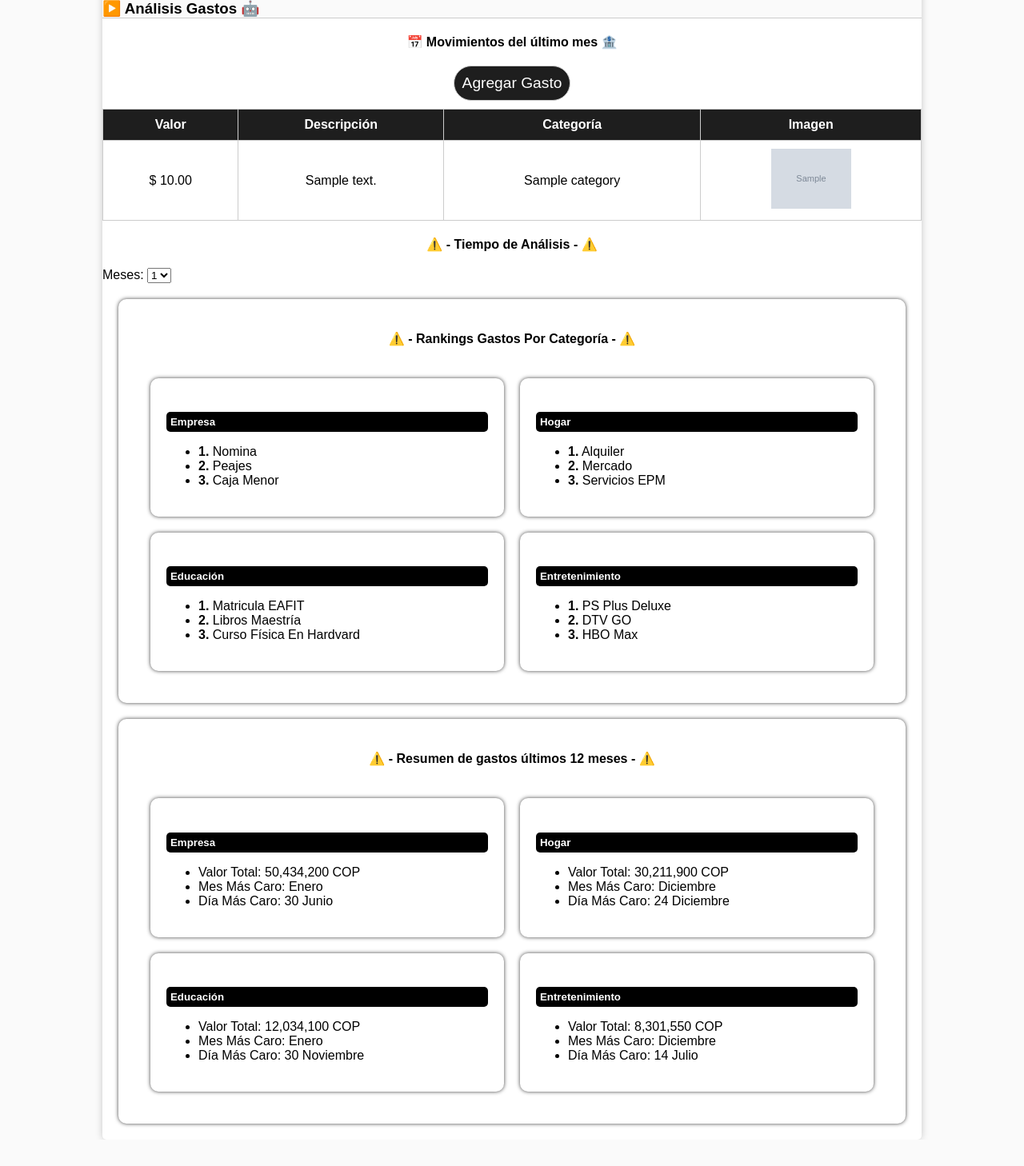
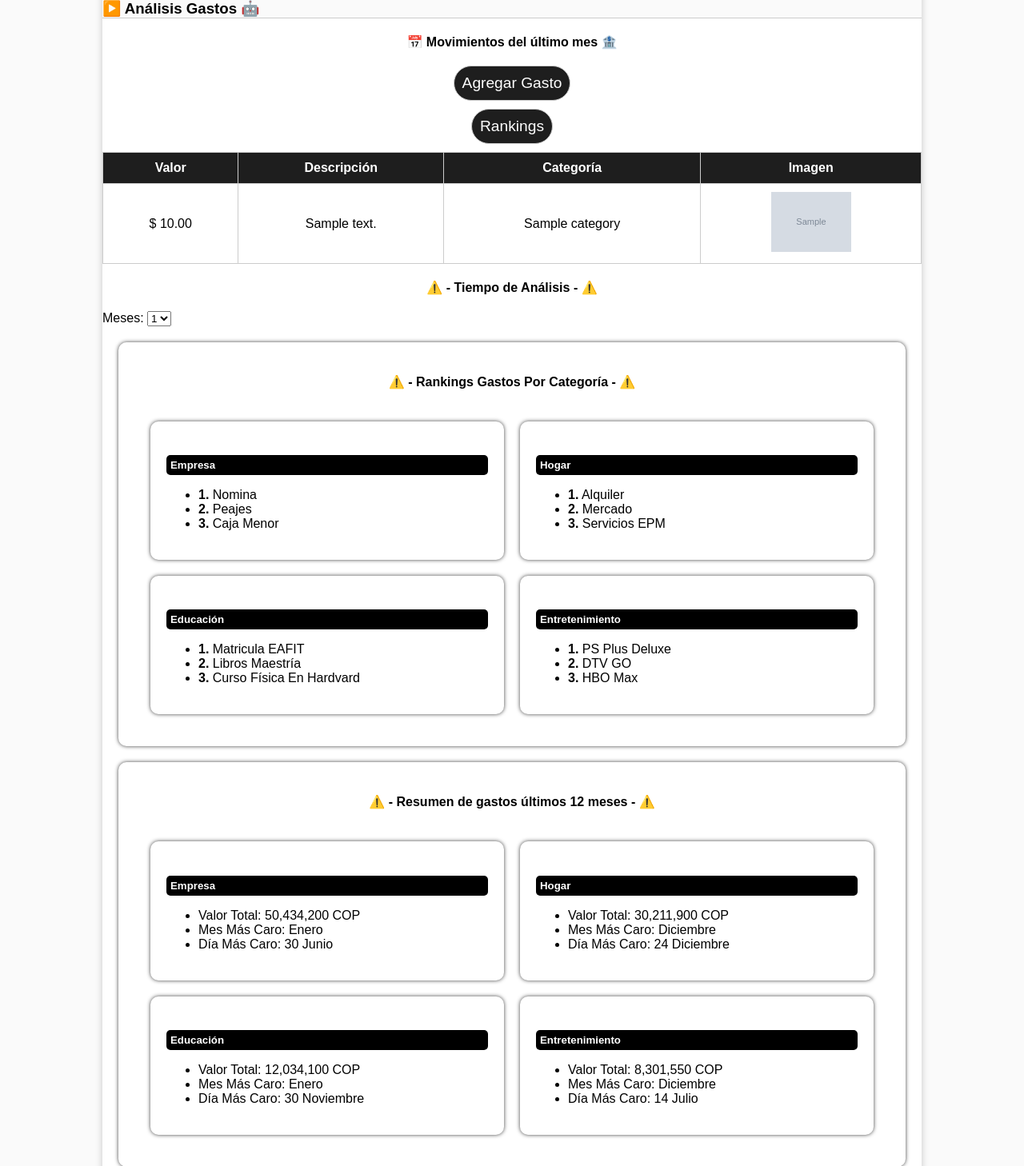
Before and after one commit to esteventorr/finor_web_app, a Django app: template control_finanzas/templates/control_finanzas/analisis-gastos.html in a window 1280 px wide. Shown: the part 80-1538 px from the top of the page at 80% size. Before the commit the page ends 1505 px from the top, so only its background shows below. Run offline with Django 4.2, Linux system fonts and the light colour scheme; the template is opened without the code that fills it: most values are stand-ins (such as "Sample title", 1, 10 or a date in 2020); grey boxes marked "Sample" are stand-in pictures.

Commit message:
rankins button added on analyze my expenses view

```diff
--- a/control_finanzas/templates/control_finanzas/analisis-gastos.html
+++ b/control_finanzas/templates/control_finanzas/analisis-gastos.html
@@ -3,7 +3,11 @@
   <h3 class="title">▶️ Análisis Gastos 🤖</h3>
   <h4 class="title">📅 Movimientos del último mes 🏦</h4>
   <button>
-    <a href="/crear-gastos/">Agregar Gasto</a></button>
+    <a href="/crear-gastos/">Agregar Gasto</a>
+  </button>
+  <button>
+    <a href="#rankings">Rankings</a>
+  </button>
   <div class="tabla-transacciones">
     {% include "control_finanzas/components/expenses-table.html" %}
   </div>
@@ -19,7 +23,7 @@
       </select>
     </div>
   </div>
-  <div class="ranking">
+  <div id="rankings" class="ranking">
     <h4 class="title">⚠️ - Rankings Gastos Por Categoría - ⚠️</h4>
     <div class="rankingcards-container">
       <div class="rankingcard top_empresa">
```
